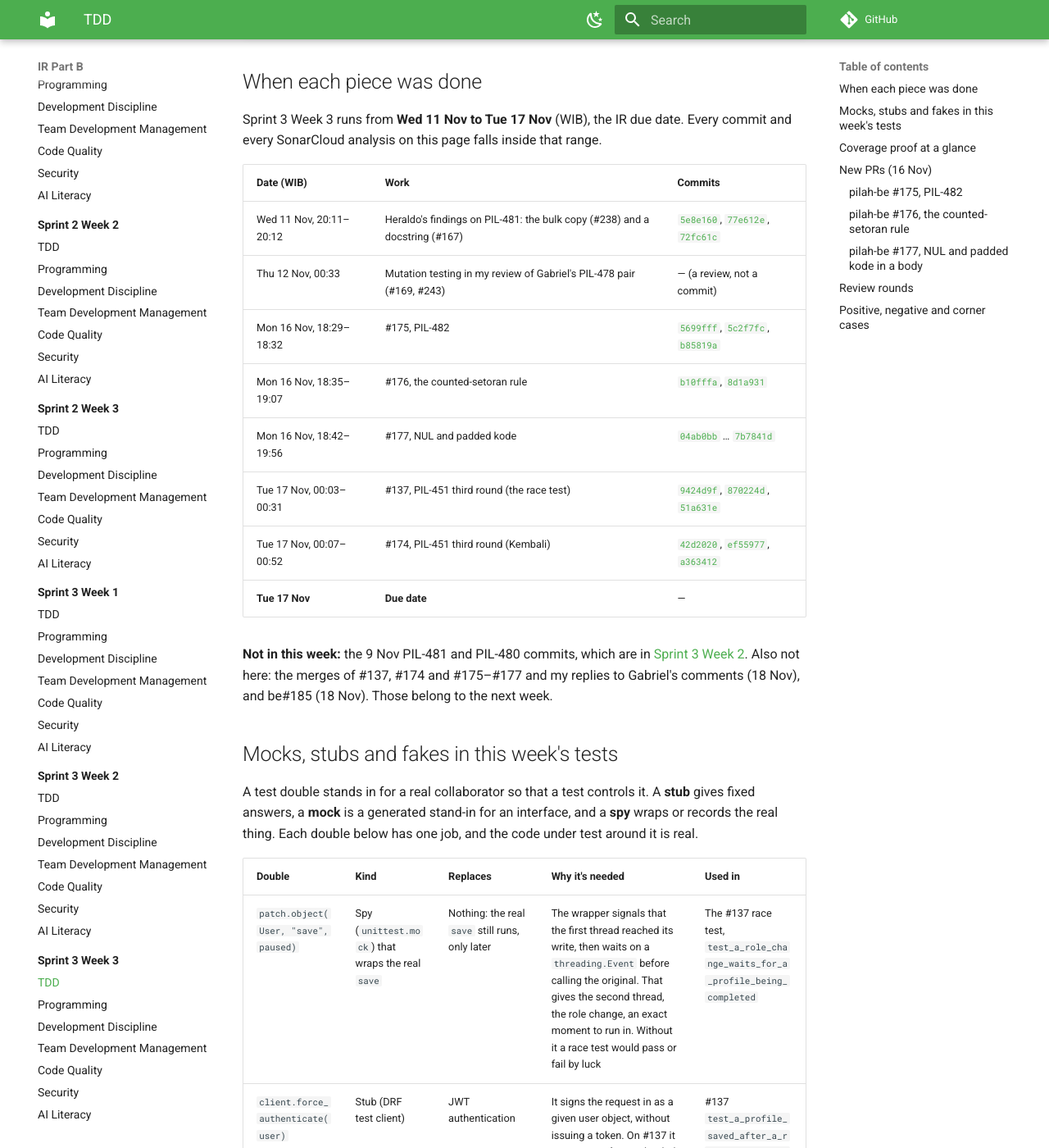
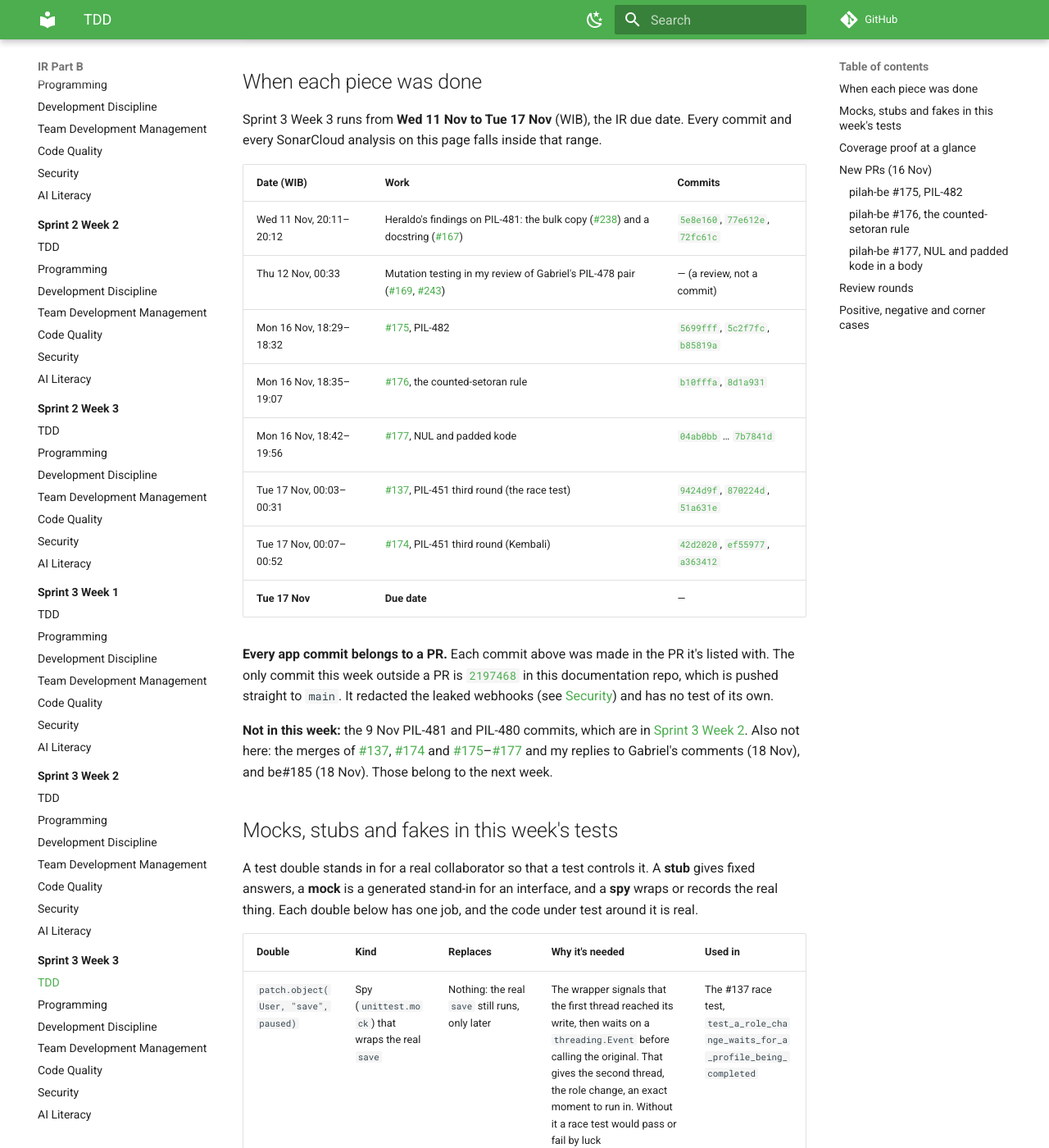
Before and after one commit to mvfi0/pilah-docs, an MkDocs documentation site: the page built from docs/review-sprint-3-week-3/part-b/tdd.md, in a window 1280 px wide and 1400 px high, scrolled down 606 px. Shown: the whole window at 82% size. Built offline with MkDocs 1.6.1 and Material for MkDocs 9.7.7, drawn with Linux system fonts in a browser that asks for light colours; comment, search, counter and statistics services are not loaded.

Commit message:
docs(ir): link the PRs in the S3W2 and S3W3 TDD timelines
Each work block now links its PR, and each page states that every app
commit belongs to a PR. The one exception in S3W3 is the pilah-docs
webhook redaction (2197468), pushed straight to main like every docs
commit.

Co-Authored-By: Claude Opus 5.5 <noreply@anthropic.com>

```diff
--- a/docs/review-sprint-3-week-3/part-b/tdd.md
+++ b/docs/review-sprint-3-week-3/part-b/tdd.md
@@ -20,16 +20,18 @@ Sprint 3 Week 3 runs from **Wed 11 Nov to Tue 17 Nov** (WIB), the IR due date. E
 
 | Date (WIB) | Work | Commits |
 |---|---|---|
-| Wed 11 Nov, 20:11–20:12 | Heraldo's findings on PIL-481: the bulk copy (#238) and a docstring (#167) | [`5e8e160`](https://github.com/bank-sampah-PILAH/pilah-mobile/commit/5e8e160d), [`77e612e`](https://github.com/bank-sampah-PILAH/pilah-mobile/commit/77e612ec), [`72fc61c`](https://github.com/bank-sampah-PILAH/pilah-be/commit/72fc61c5) |
-| Thu 12 Nov, 00:33 | Mutation testing in my review of Gabriel's PIL-478 pair (#169, #243) | — (a review, not a commit) |
-| Mon 16 Nov, 18:29–18:32 | #175, PIL-482 | [`5699fff`](https://github.com/bank-sampah-PILAH/pilah-be/commit/5699fffc), [`5c2f7fc`](https://github.com/bank-sampah-PILAH/pilah-be/commit/5c2f7fc2), [`b85819a`](https://github.com/bank-sampah-PILAH/pilah-be/commit/b85819ae) |
-| Mon 16 Nov, 18:35–19:07 | #176, the counted-setoran rule | [`b10fffa`](https://github.com/bank-sampah-PILAH/pilah-be/commit/b10fffaa), [`8d1a931`](https://github.com/bank-sampah-PILAH/pilah-be/commit/8d1a9316) |
-| Mon 16 Nov, 18:42–19:56 | #177, NUL and padded kode | [`04ab0bb`](https://github.com/bank-sampah-PILAH/pilah-be/commit/04ab0bbc) … [`7b7841d`](https://github.com/bank-sampah-PILAH/pilah-be/commit/7b7841dc) |
-| Tue 17 Nov, 00:03–00:31 | #137, PIL-451 third round (the race test) | [`9424d9f`](https://github.com/bank-sampah-PILAH/pilah-be/commit/9424d9f2), [`870224d`](https://github.com/bank-sampah-PILAH/pilah-be/commit/870224dc), [`51a631e`](https://github.com/bank-sampah-PILAH/pilah-be/commit/51a631ef) |
-| Tue 17 Nov, 00:07–00:52 | #174, PIL-451 third round (Kembali) | [`42d2020`](https://github.com/bank-sampah-PILAH/pilah-mobile/commit/42d20201), [`ef55977`](https://github.com/bank-sampah-PILAH/pilah-mobile/commit/ef55977b), [`a363412`](https://github.com/bank-sampah-PILAH/pilah-mobile/commit/a363412f) |
+| Wed 11 Nov, 20:11–20:12 | Heraldo's findings on PIL-481: the bulk copy ([#238](https://github.com/bank-sampah-PILAH/pilah-mobile/pull/238)) and a docstring ([#167](https://github.com/bank-sampah-PILAH/pilah-be/pull/167)) | [`5e8e160`](https://github.com/bank-sampah-PILAH/pilah-mobile/commit/5e8e160d), [`77e612e`](https://github.com/bank-sampah-PILAH/pilah-mobile/commit/77e612ec), [`72fc61c`](https://github.com/bank-sampah-PILAH/pilah-be/commit/72fc61c5) |
+| Thu 12 Nov, 00:33 | Mutation testing in my review of Gabriel's PIL-478 pair ([#169](https://github.com/bank-sampah-PILAH/pilah-be/pull/169), [#243](https://github.com/bank-sampah-PILAH/pilah-mobile/pull/243)) | — (a review, not a commit) |
+| Mon 16 Nov, 18:29–18:32 | [#175](https://github.com/bank-sampah-PILAH/pilah-be/pull/175), PIL-482 | [`5699fff`](https://github.com/bank-sampah-PILAH/pilah-be/commit/5699fffc), [`5c2f7fc`](https://github.com/bank-sampah-PILAH/pilah-be/commit/5c2f7fc2), [`b85819a`](https://github.com/bank-sampah-PILAH/pilah-be/commit/b85819ae) |
+| Mon 16 Nov, 18:35–19:07 | [#176](https://github.com/bank-sampah-PILAH/pilah-be/pull/176), the counted-setoran rule | [`b10fffa`](https://github.com/bank-sampah-PILAH/pilah-be/commit/b10fffaa), [`8d1a931`](https://github.com/bank-sampah-PILAH/pilah-be/commit/8d1a9316) |
+| Mon 16 Nov, 18:42–19:56 | [#177](https://github.com/bank-sampah-PILAH/pilah-be/pull/177), NUL and padded kode | [`04ab0bb`](https://github.com/bank-sampah-PILAH/pilah-be/commit/04ab0bbc) … [`7b7841d`](https://github.com/bank-sampah-PILAH/pilah-be/commit/7b7841dc) |
+| Tue 17 Nov, 00:03–00:31 | [#137](https://github.com/bank-sampah-PILAH/pilah-be/pull/137), PIL-451 third round (the race test) | [`9424d9f`](https://github.com/bank-sampah-PILAH/pilah-be/commit/9424d9f2), [`870224d`](https://github.com/bank-sampah-PILAH/pilah-be/commit/870224dc), [`51a631e`](https://github.com/bank-sampah-PILAH/pilah-be/commit/51a631ef) |
+| Tue 17 Nov, 00:07–00:52 | [#174](https://github.com/bank-sampah-PILAH/pilah-mobile/pull/174), PIL-451 third round (Kembali) | [`42d2020`](https://github.com/bank-sampah-PILAH/pilah-mobile/commit/42d20201), [`ef55977`](https://github.com/bank-sampah-PILAH/pilah-mobile/commit/ef55977b), [`a363412`](https://github.com/bank-sampah-PILAH/pilah-mobile/commit/a363412f) |
 | **Tue 17 Nov** | **Due date** | — |
 
-**Not in this week:** the 9 Nov PIL-481 and PIL-480 commits, which are in [Sprint 3 Week 2](../../review-sprint-3-week-2/part-b/tdd.md). Also not here: the merges of #137, #174 and #175–#177 and my replies to Gabriel's comments (18 Nov), and be#185 (18 Nov). Those belong to the next week.
+**Every app commit belongs to a PR.** Each commit above was made in the PR it's listed with. The only commit this week outside a PR is [`2197468`](https://github.com/mvfi0/pilah-docs/commit/2197468) in this documentation repo, which is pushed straight to `main`. It redacted the leaked webhooks (see [Security](security.md)) and has no test of its own.
+
+**Not in this week:** the 9 Nov PIL-481 and PIL-480 commits, which are in [Sprint 3 Week 2](../../review-sprint-3-week-2/part-b/tdd.md). Also not here: the merges of [#137](https://github.com/bank-sampah-PILAH/pilah-be/pull/137), [#174](https://github.com/bank-sampah-PILAH/pilah-mobile/pull/174) and [#175](https://github.com/bank-sampah-PILAH/pilah-be/pull/175)–[#177](https://github.com/bank-sampah-PILAH/pilah-be/pull/177) and my replies to Gabriel's comments (18 Nov), and be#185 (18 Nov). Those belong to the next week.
 
 ## Mocks, stubs and fakes in this week's tests
 
```
Also changed, not shown: docs/review-sprint-3-week-2/part-b/tdd.md (+9 -7 lines).
